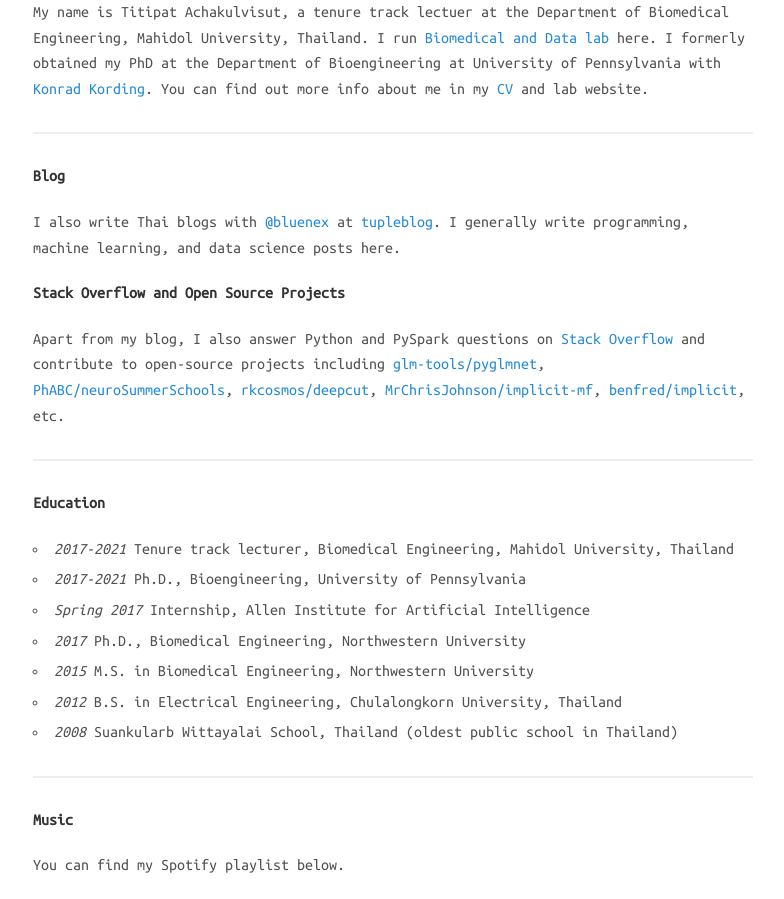
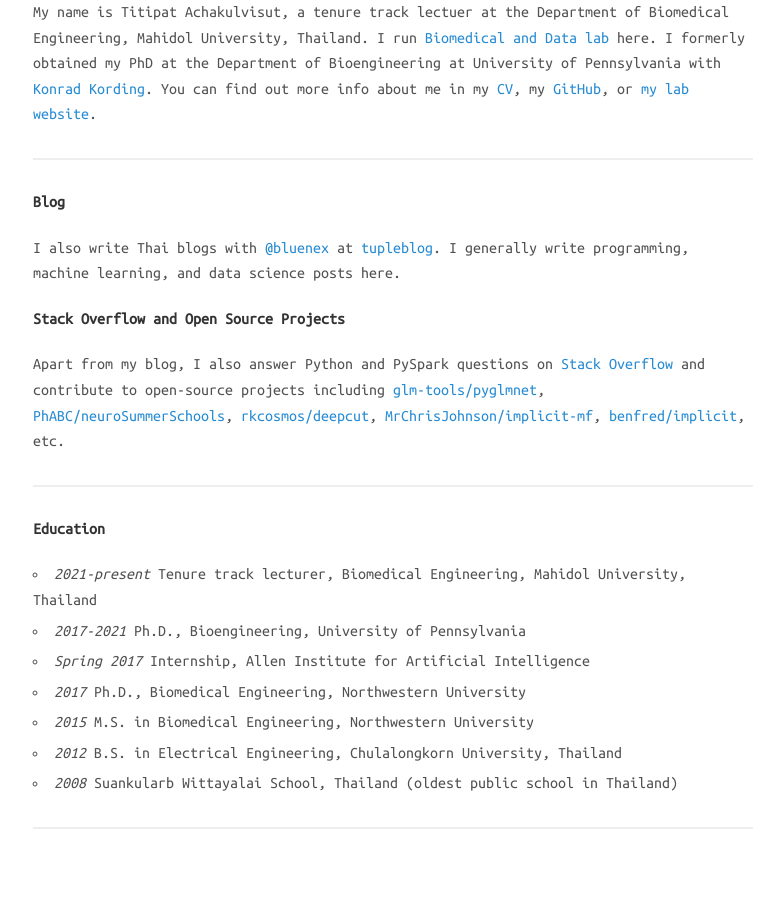
Before and after one commit to titipata/titipata.github.io, a Jekyll site: the page built from about.md, in a window 1280 px wide. Shown: the part 417-1316 px from the top of the page, without its empty margins (247-1031 px from the left). Built offline with Jekyll 4.4.1, drawn with Linux system fonts in a browser that asks for light colours; nearby versions of some CDN libraries; grey boxes are pictures that could not be loaded.

Commit message:
Minor update information

```diff
--- a/about.md
+++ b/about.md
@@ -10,7 +10,8 @@
 My name is Titipat Achakulvisut, a tenure track lectuer at the Department of
 Biomedical Engineering, Mahidol University, Thailand. I run [Biomedical and Data lab](http://badlab.vercel.app/) here.
 I formerly obtained my PhD at the Department of Bioengineering at University of Pennsylvania with [Konrad Kording](http://kordinglab.com/).
-You can find out more info about me in my [CV](http://titipata.github.io/images/pdf/Titipat_CV.pdf) and lab website.
+You can find out more info about me in my [CV](http://titipata.github.io/images/pdf/Titipat_CV.pdf),
+my [GitHub](https://github.com/titipata/), or [my lab website](https://biodatlab.github.io/).
 
 <hr>
 
@@ -33,7 +34,7 @@
 **Education**
 
 <ul>
-  <li><i>2017-2021</i> Tenure track lecturer, Biomedical Engineering, Mahidol University, Thailand</li>
+  <li><i>2021-present</i> Tenure track lecturer, Biomedical Engineering, Mahidol University, Thailand</li>
   <li><i>2017-2021</i> Ph.D., Bioengineering, University of Pennsylvania</li>
   <li><i>Spring 2017</i> Internship, Allen Institute for Artificial Intelligence</li>
   <li><i>2017</i> Ph.D., Biomedical Engineering, Northwestern University</li>
@@ -43,9 +44,3 @@
 </ul>
 
 <hr>
-
-**Music**
-
-You can find my Spotify playlist below.
-
-<iframe src="https://embed.spotify.com/?uri=spotify%3Auser%3A12126213435%3Aplaylist%3A3icwK1ctAWJAIGLjl5QcVl" width="300" height="380" frameborder="0" allowtransparency="true"></iframe>
--- a/index.html
+++ b/index.html
@@ -15,6 +15,6 @@
   <a href="https://github.com/titipata"><i class="fa fa-github" aria-hidden="true"></i> Github</a><br>
   <a href="https://twitter.com/titipat_a"><i class="fa fa-twitter" aria-hidden="true"></i> Twitter</a><br>
   <a href="http://tupleblog.github.io/"><i class="fa fa-square-o" aria-hidden="true"></i> Blog</a><br>
-  <a href="https://biodatlab.github.io/"><i class="fa fa-instagram" aria-hidden="true"></i> Biomedical and Data Lab, Mahidol U</a>
+  <a href="https://biodatlab.github.io/"><i class="fa fa-flask" aria-hidden="true"></i> Biomedical and Data Lab, Mahidol U</a>
   </p>
 </header>
```
Also changed, not shown: 1 other file.
